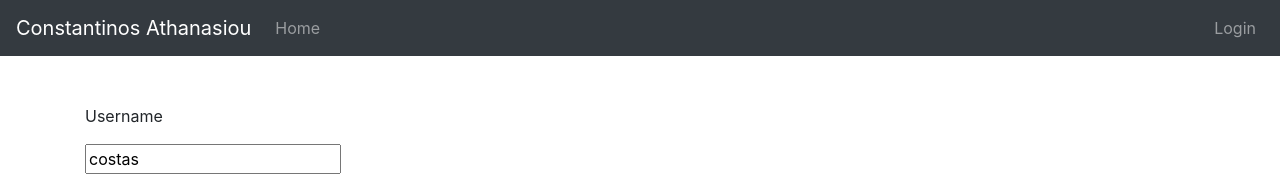
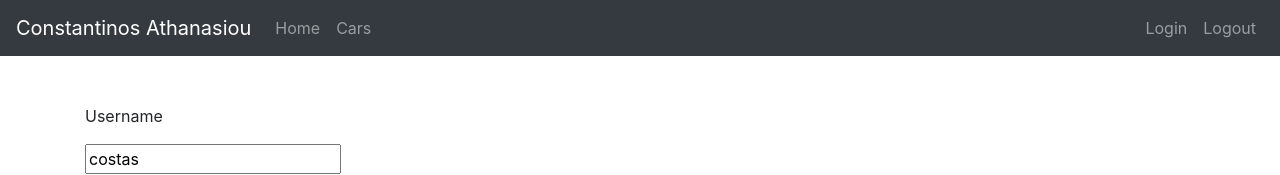
Before and after one commit to athanasiouconst/angularWithSpring, an Angular app: page / in a window 1280 px wide. Shown: the top 175 px of the page. Built offline with nearby package versions, Linux system fonts and the light colour scheme.

Commit message:
basic auth check with service

```diff
--- a/src/app/login/login.component.ts
+++ b/src/app/login/login.component.ts
@@ -1,5 +1,6 @@
 import {Component, OnInit} from '@angular/core';
 import {Router} from '@angular/router';
+import {BasicAuthenticationService} from '../service/basic-authentication.service';
 
 @Component({
   selector: 'app-login',
@@ -14,10 +15,10 @@ export class LoginComponent implements OnInit {
   errorMessage = 'Invalid Credentials';
   invalidLogin = false;
 
-  //Router
-  //Dependency Injection
+  // Router
+  // Dependency Injection
 
-  constructor(private router: Router) {
+  constructor(private router: Router, private basicAuthenticationService: BasicAuthenticationService) {
   }
 
   ngOnInit() {
@@ -27,13 +28,20 @@ export class LoginComponent implements OnInit {
     // console.log(this.username);
     // console.log(this.password);
 
-    if (this.username === 'costas' && this.password === '1234') {
+    if (this.basicAuthenticationService.authedicate(this.username, this.password)) {
       this.invalidLogin = false;
       // redirect to welcome page
       this.router.navigate(['welcome', this.username]);
     } else {
       this.invalidLogin = true;
     }
+  }
 
-  }
+  // if (this.username === 'costas' && this.password === '1234') {
+  //   this.invalidLogin = false;
+  //   // redirect to welcome page
+  //   this.router.navigate(['welcome', this.username]);
+  // } else {
+  //   this.invalidLogin = true;
+  // }
 }
--- a/src/app/menu/menu.component.html
+++ b/src/app/menu/menu.component.html
@@ -4,16 +4,17 @@
       Constantinos Athanasiou</a></div>
 
     <ul class="navbar-nav">
-      <li>
-        <a routerLink="/welcome/costas" class="nav-link">Home</a>
-      </li>
+      <li><a routerLink="/welcome/costas" class="nav-link">Home</a></li>
+      <li><a routerLink="/cars" class="nav-link">Cars</a></li>
+
       <!--      <li><a *ngIf="hardcodedAuthenticationService.isUserLoggedIn()" routerLink="/welcome/in28minutes" class="nav-link">Home</a></li>-->
 <!--      <li><a *ngIf="hardcodedAuthenticationService.isUserLoggedIn()" routerLink="/todos" class="nav-link">Todos</a></li>-->
 <!--      <li><a *ngIf="hardcodedAuthenticationService.isUserLoggedIn()" routerLink="/cars" class="nav-link">Cars</a></li>-->
     </ul>
 
     <ul class="navbar-nav navbar-collapse justify-content-end">
-      <a routerLink="/login" class="nav-link">Login</a>
+      <li><a routerLink="/login" class="nav-link">Login</a></li>
+      <li><a routerLink="/logout" class="nav-link">Logout</a></li>
 
       <!--      <li><a *ngIf="!hardcodedAuthenticationService.isUserLoggedIn()" routerLink="/login" class="nav-link">Login</a></li>-->
 <!--      <li><a *ngIf="hardcodedAuthenticationService.isUserLoggedIn()" routerLink="/logout" class="nav-link">Logout</a></li>-->
```
